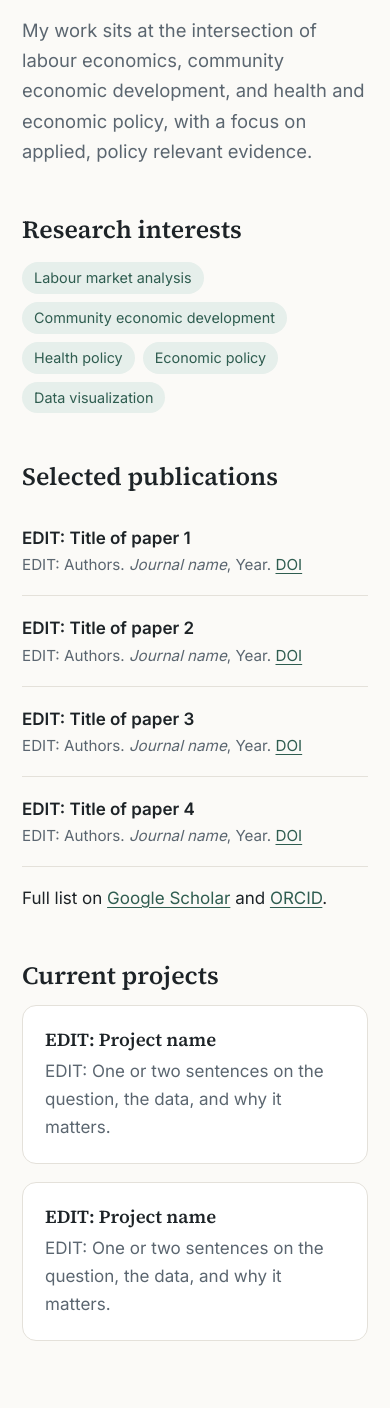
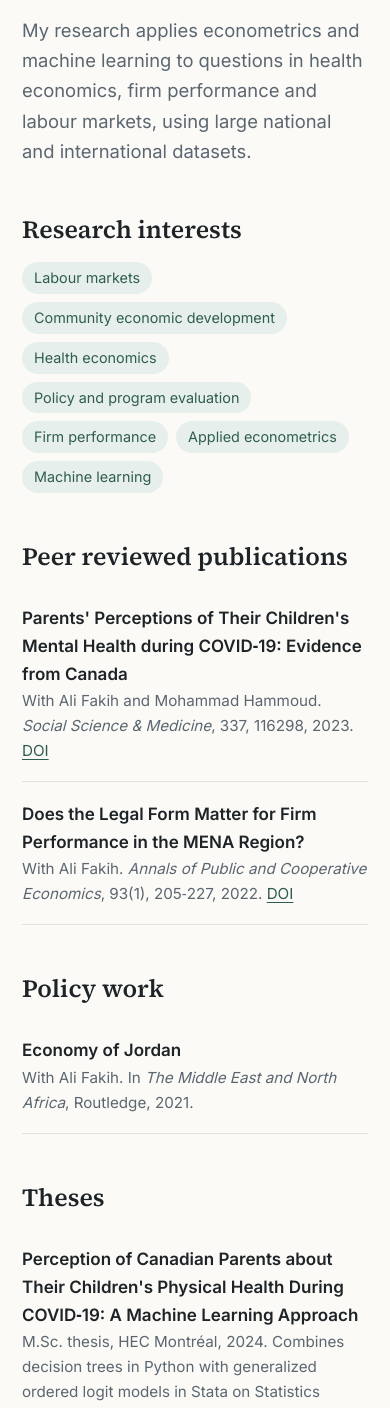
Before and after one commit to issamabdoahmad/issamabdoahmad.github.io, a plain HTML site: page research.html in a window 390 px wide. Shown: the part 186-1594 px from the top of the page. Drawn offline with Linux system fonts and the light colour scheme.

Commit message:
Fill research, CV, home and tutoring pages from CV; add web CV without phone number
Co-Authored-By: Claude Opus 5.5 <noreply@anthropic.com>
Claude-Session: https://claude.ai/code/session_01LH8pZtLjJSbsCcvHTjMxSQ

```diff
--- a/research.html
+++ b/research.html
@@ -32,49 +32,65 @@
     <div class="wrap">
       <p class="eyebrow">Research</p>
       <h1>Research</h1>
-      <p class="lead">My work sits at the intersection of labour economics, community economic development, and health and economic policy, with a focus on applied, policy relevant evidence.</p>
+      <p class="lead">My research applies econometrics and machine learning to questions in health economics, firm performance and labour markets, using large national and international datasets.</p>
 
       <h2>Research interests</h2>
       <ul class="tags">
-        <li>Labour market analysis</li>
+        <li>Labour markets</li>
         <li>Community economic development</li>
-        <li>Health policy</li>
-        <li>Economic policy</li>
-        <li>Data visualization</li>
+        <li>Health economics</li>
+        <li>Policy and program evaluation</li>
+        <li>Firm performance</li>
+        <li>Applied econometrics</li>
+        <li>Machine learning</li>
       </ul>
 
-      <h2>Selected publications</h2>
+      <h2>Peer reviewed publications</h2>
       <ul class="pubs">
           <li>
-            <div class="title">EDIT: Title of paper 1</div>
-            <div class="meta">EDIT: Authors. <em>Journal name</em>, Year. <a href="https://doi.org/EDIT">DOI</a></div>
+            <div class="title">Parents' Perceptions of Their Children's Mental Health during COVID&#8209;19: Evidence from Canada</div>
+            <div class="meta">With Ali Fakih and Mohammad Hammoud. <em>Social Science &amp; Medicine</em>, 337, 116298, 2023. <a href="https://doi.org/10.1016/j.socscimed.2023.116298">DOI</a></div>
           </li>
           <li>
-            <div class="title">EDIT: Title of paper 2</div>
-            <div class="meta">EDIT: Authors. <em>Journal name</em>, Year. <a href="https://doi.org/EDIT">DOI</a></div>
+            <div class="title">Does the Legal Form Matter for Firm Performance in the MENA Region?</div>
+            <div class="meta">With Ali Fakih. <em>Annals of Public and Cooperative Economics</em>, 93(1), 205&#8209;227, 2022. <a href="https://doi.org/10.1111/apce.12324">DOI</a></div>
+          </li>
+      </ul>
+
+      <h2>Policy work</h2>
+      <ul class="pubs">
+          <li>
+            <div class="title">Economy of Jordan</div>
+            <div class="meta">With Ali Fakih. In <em>The Middle East and North Africa</em>, Routledge, 2021.</div>
+          </li>
+      </ul>
+
+      <h2>Theses</h2>
+      <ul class="pubs">
+          <li>
+            <div class="title">Perception of Canadian Parents about Their Children's Physical Health During COVID&#8209;19: A Machine Learning Approach</div>
+            <div class="meta">M.Sc. thesis, HEC Montr&eacute;al, 2024. Combines decision trees in Python with generalized ordered logit models in Stata on Statistics Canada data (more than 24,000 observations).</div>
           </li>
           <li>
-            <div class="title">EDIT: Title of paper 3</div>
-            <div class="meta">EDIT: Authors. <em>Journal name</em>, Year. <a href="https://doi.org/EDIT">DOI</a></div>
-          </li>
-          <li>
-            <div class="title">EDIT: Title of paper 4</div>
-            <div class="meta">EDIT: Authors. <em>Journal name</em>, Year. <a href="https://doi.org/EDIT">DOI</a></div>
+            <div class="title">Parents' Perceptions of Their Children's Mental Health During COVID&#8209;19: Evidence from Canada</div>
+            <div class="meta">M.A. thesis, Lebanese American University, 2021. Published in <em>Social Science &amp; Medicine</em>.</div>
           </li>
       </ul>
-      <p>Full list on <a href="https://scholar.google.com/EDIT">Google Scholar</a> and <a href="https://orcid.org/EDIT_YOUR_ORCID">ORCID</a>.</p>
 
-      <h2>Current projects</h2>
+      <h2>Current work</h2>
       <div class="grid">
         <div class="card">
-          <h3>EDIT: Project name</h3>
-          <p>EDIT: One or two sentences on the question, the data, and why it matters.</p>
+          <h3>Labour market analysis in Qu&eacute;bec</h3>
+          <p>At CEDEC, I analyze regional labour markets and community outcomes using Statistics Canada, ISQ, OECD and Services Qu&eacute;bec data, with a focus on English speaking communities.</p>
         </div>
         <div class="card">
-          <h3>EDIT: Project name</h3>
-          <p>EDIT: One or two sentences on the question, the data, and why it matters.</p>
+          <h3>Regional indicators</h3>
+          <p>I build and maintain regional indicator databases on demographics, labour markets and community outcomes that feed briefs and economic profiles.</p>
         </div>
       </div>
+
+      <h2>Service</h2>
+      <p>Journal reviewer for <em>SAGE Open</em>, <em>Public Health in Practice</em> and <em>Global Economics Science</em>.</p>
 
     </div>
   </main>
@@ -83,9 +99,8 @@
     <div class="wrap">
       <span>&copy; <span id="year"></span> Issam Abdo Ahmad (also known as Issam Ahmad), Montr&eacute;al</span>
       <span>
-        <a href="mailto:EDIT_YOUR_EMAIL@example.com">Email</a> &middot;
-        <a href="https://www.linkedin.com/in/EDIT_YOUR_LINKEDIN">LinkedIn</a> &middot;
-        <a href="https://orcid.org/EDIT_YOUR_ORCID">ORCID</a>
+        <a href="mailto:issamabdoahmad@gmail.com">Email</a> &middot;
+        <a href="https://www.linkedin.com/in/issamabdoahmad">LinkedIn</a>
       </span>
     </div>
   </footer>
```
Also changed, not shown: 404.html (+2 -3 lines), cv.html (+26 -11 lines), hiking.html (+2 -3 lines), index.html (+8 -9 lines), tutoring.html (+12 -13 lines), 1 other file.
